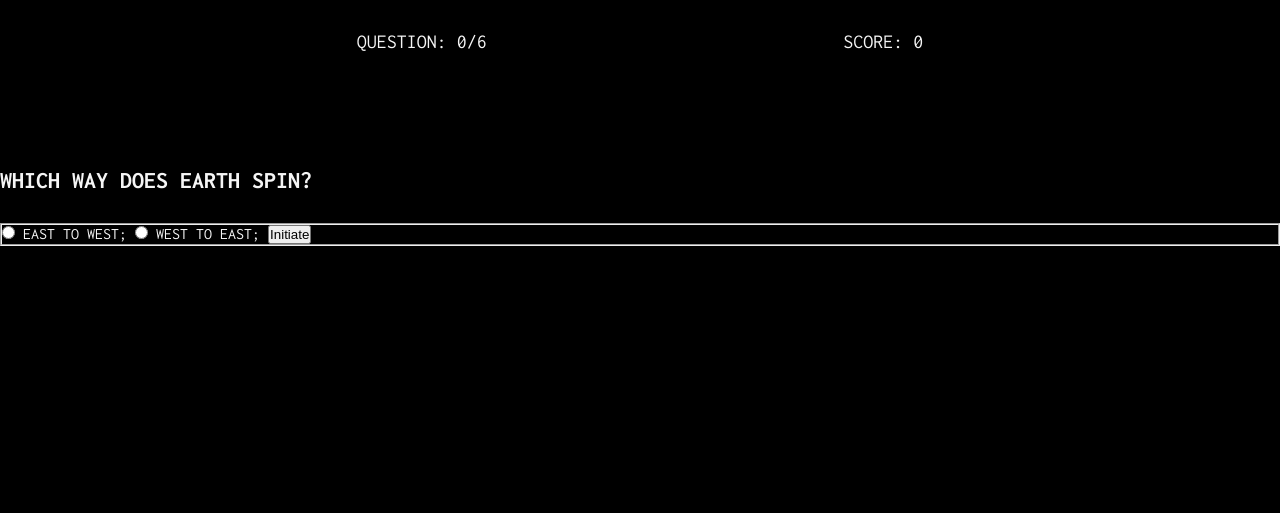
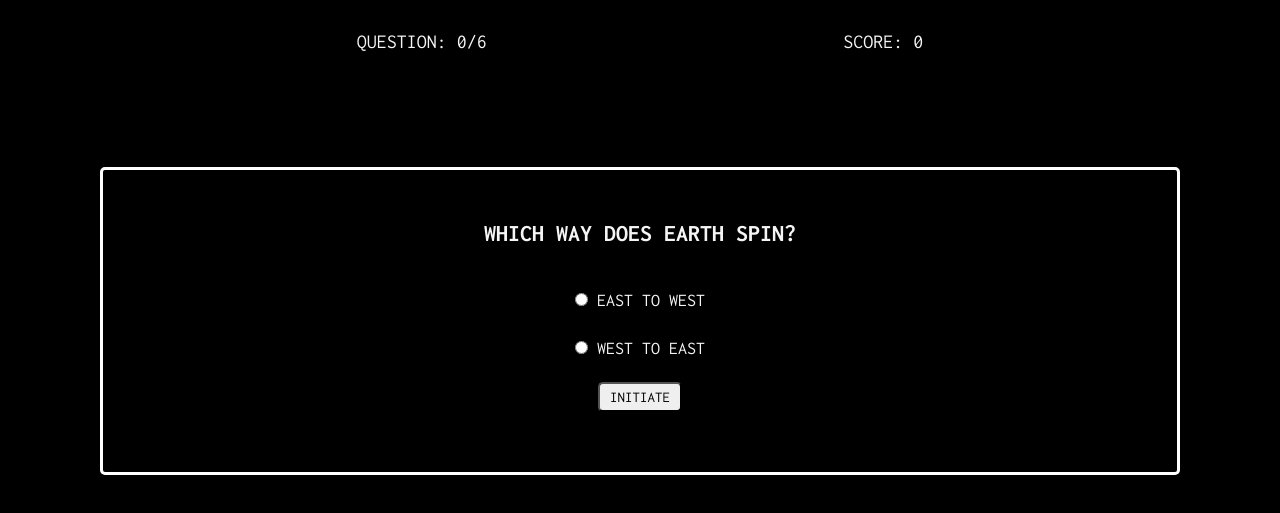
Before and after one commit to TreyTiller/QuizApp, a plain HTML site: page Index.html in a window 1280 px wide. Both pictures are taken after a click on the button "BLAST OFF!". Shown: the part 177-690 px from the top of the page. Drawn offline with nearby package versions, Linux system fonts and the light colour scheme.

Commit message:
Completed question form styling

```diff
--- a/main.css
+++ b/main.css
@@ -100,3 +100,46 @@ padding-bottom: 30px;
 
 
 /* Question answer form styling*/
+
+.questionAnswerForm {
+    text-align: center;
+    margin: auto;
+    border: white 3px solid;
+    border-radius: 5px;
+    padding: 50px;
+    margin-left: 100px;
+    margin-right: 100px;
+}
+
+.answerChoice {
+    display: block;
+    font-size: 18px;
+    padding: 15px;
+}
+
+.answerChoice:hover {
+    letter-spacing: 2px;
+    transition: all 0.3s ease;
+}
+
+.submitButton {
+    padding-top: 5px;
+    padding-bottom: 5px;
+    padding-right: 10px;
+    padding-left: 10px;
+    margin: 10px;
+    font-family: "Inconsolata",sans-serif;
+    font-size: 15px;
+    cursor: pointer;
+    text-transform: uppercase;
+    border-radius: 5px;
+    transition: all 0.3s ease;
+}
+
+.submitButton:hover{
+    background-color: rgba(61, 58, 58, 0.89);
+    color:white;
+    letter-spacing: 2px;
+    transition: all 0.3 ease;
+
+}
--- a/script.js
+++ b/script.js
@@ -20,19 +20,19 @@ function generateQuestion() {
             <div class="question-${questionNumber}">
                 <h2>${STORE[questionNumber].question}</h2>
                 <form>
-                    <fieldset>
+
                     <label class="answerChoice">
                     <input type='radio' name="answer" value="${STORE[questionNumber].answers[0]}">
-                    <span>${STORE[questionNumber].answers[0]}</span>;
+                    <span>${STORE[questionNumber].answers[0]}</span>
                     </label>
 
                     <label class="answerChoice">
                     <input type='radio' name="answer" value="${STORE[questionNumber].answers[1]}">
-                    <span>${STORE[questionNumber].answers[1]}</span>;
+                    <span>${STORE[questionNumber].answers[1]}</span>
                     </label>
 
                     <button type="submit" class="submitButton">Initiate</button>
-                    </fieldset>
+
                 </form>
             </div>`;
     } else {
```
